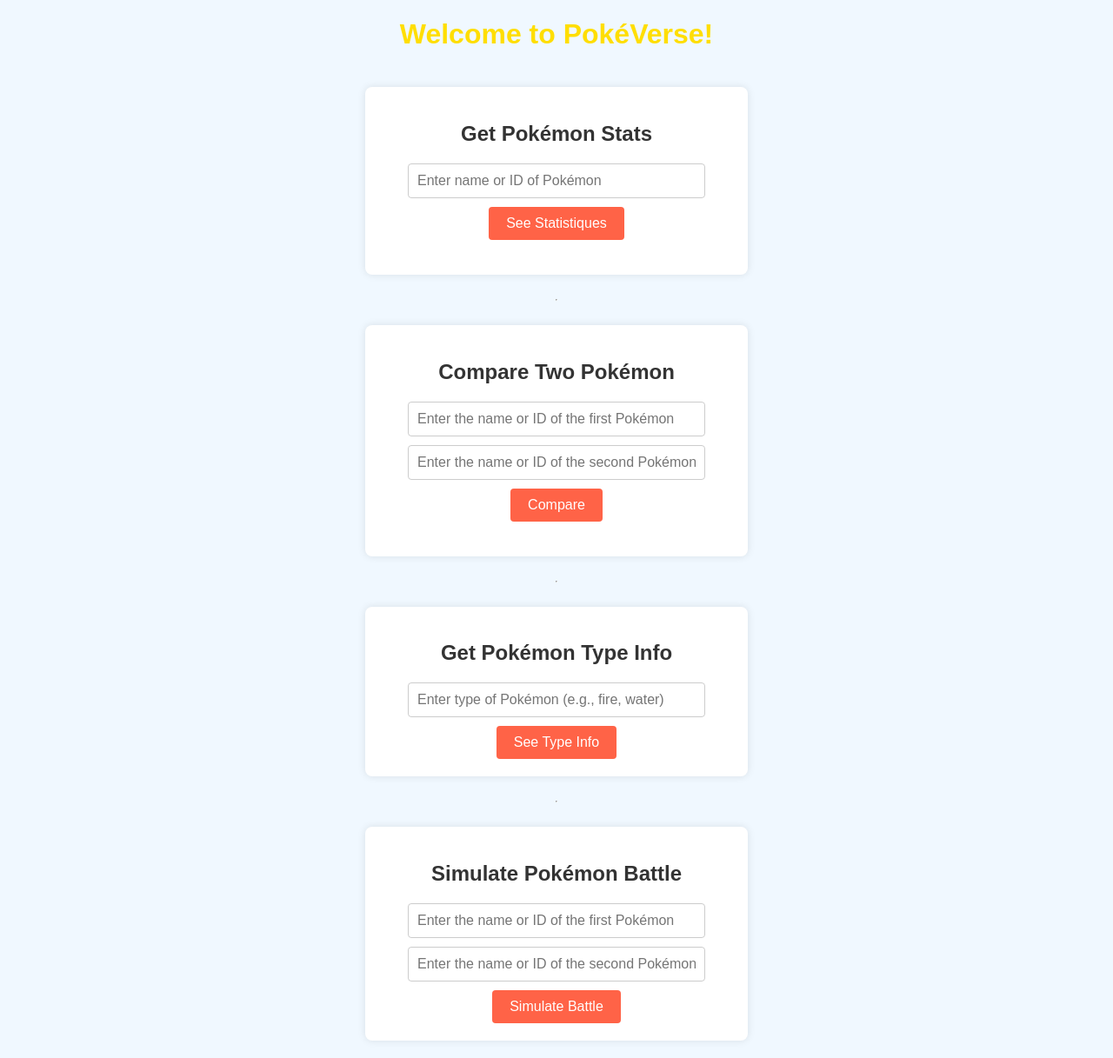
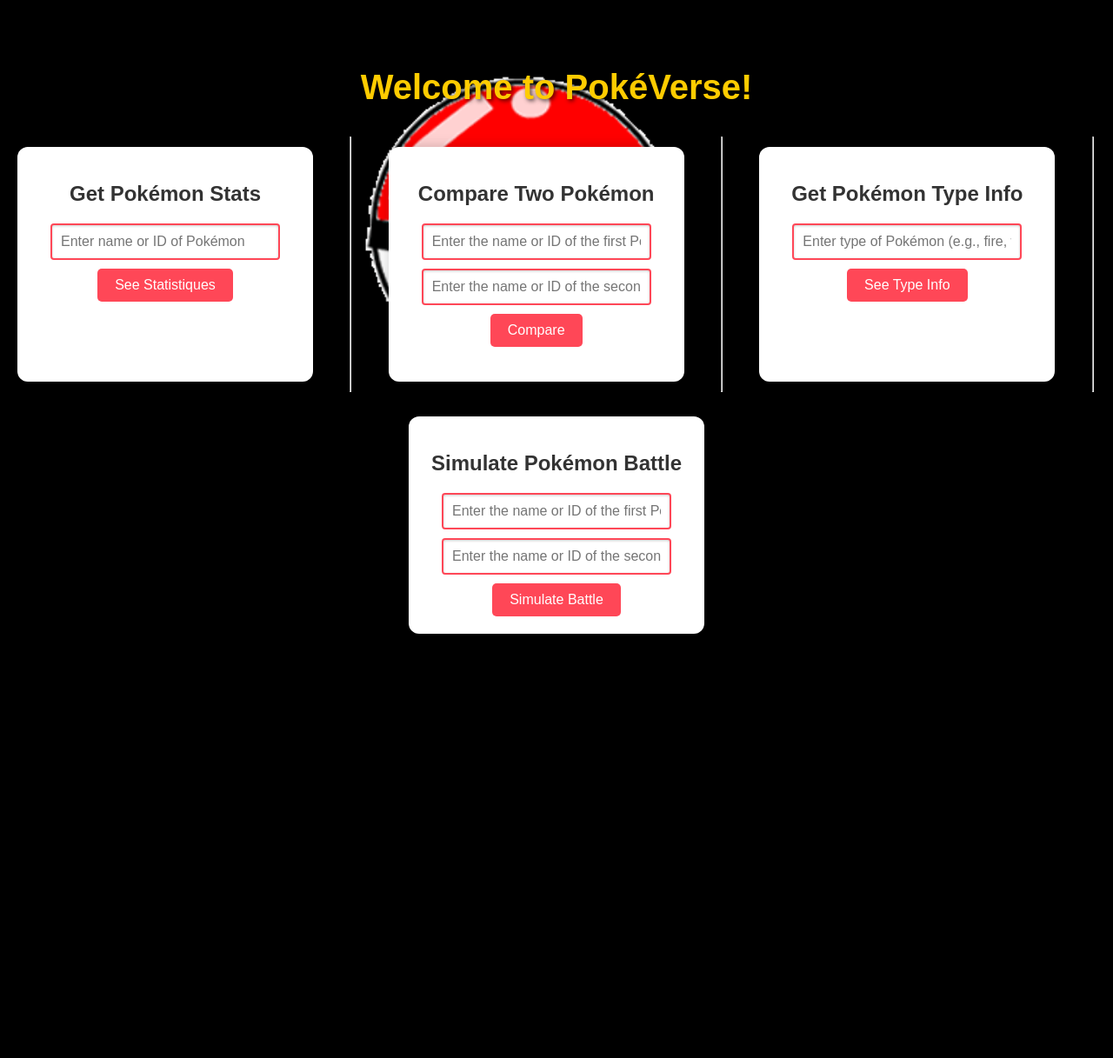
Before and after one commit to jebalisoumaya/PokeAPI, a Flask app: page / in a window 1280 px wide. Shown: the whole page at 87% size. After the commit the page ends 729 px from the top, so only its background shows below. Run offline with Flask 3, Linux system fonts and the light colour scheme.

Commit message:
final version

```diff
--- a/static/style.css
+++ b/static/style.css
@@ -1,6 +1,8 @@
 body {
-  font-family: Arial, sans-serif;
-  background-color: #f0f8ff;
+  font-family: "Pokemon Solid", Arial, sans-serif;
+  background-color: black;
+  background-image: url("banner12.gif");
+  background-size: cover;
   color: #333;
   margin: 0;
   padding: 0;
@@ -12,16 +14,24 @@ body {
 }
 
 h1 {
-  color: rgb(255, 222, 0);
+  color: #ffcc00; /* Yellow for the title */
+  text-shadow: 2px 2px 5px rgba(0, 0, 0, 0.7);
+  font-size: 2.5rem;
+}
+
+.container {
+  display: flex; /* Align sections next to each other */
+  flex-wrap: wrap; /* Allows sections to wrap if necessary */
+  justify-content: center; /* Centers the sections horizontally */
 }
 
 section {
-  margin: 20px 0;
+  margin: 20px;
   padding: 20px;
-  background-color: white;
-  border-radius: 8px;
-  box-shadow: 0 0 10px rgba(0, 0, 0, 0.1);
-  width: 400px;
+  background-color: white; /* White for the section background */
+  border-radius: 12px; /* Rounded corners */
+  box-shadow: 0 0 15px rgba(0, 0, 0, 0.2);
+  width: 300px; /* Adjusted width to fit in row */
   text-align: center;
 }
 
@@ -29,34 +39,38 @@ input[type="text"] {
   padding: 10px;
   width: 80%;
   margin-bottom: 10px;
-  border: 1px solid #ccc;
+  border: 2px solid #ff4757; /* Red border for input */
   border-radius: 4px;
   font-size: 16px;
+  box-shadow: inset 0 1px 3px rgba(0, 0, 0, 0.2);
 }
 
 button {
   padding: 10px 20px;
-  background-color: #ff6347;
+  background-color: #ff4757; /* Red for the button */
   color: white;
   border: none;
-  border-radius: 4px;
+  border-radius: 5px;
   cursor: pointer;
   font-size: 16px;
-  transition: background-color 0.3s ease;
+  transition: background-color 0.3s ease, transform 0.2s ease;
 }
 
 button:hover {
-  background-color: #ff4500;
+  background-color: #ffcc00; /* Yellow for hover, mimicking the Pokéball button */
+  transform: scale(1.05);
 }
 
 #result-single,
 #result-compare {
   margin-top: 20px;
   text-align: left;
+  font-size: 1.1rem;
 }
 
 h3 {
-  color: #4682b4;
+  color: #2f54eb; /* Blue for headings */
+  text-shadow: 1px 1px 3px rgba(0, 0, 0, 0.5);
 }
 
 p {
--- a/templates/index.html
+++ b/templates/index.html
@@ -4,13 +4,12 @@
     <meta charset="UTF-8" />
     <meta name="viewport" content="width=device-width, initial-scale=1.0" />
     <title>Pokémon Stats</title>
-    <!-- Utilisation de url_for pour lier le fichier CSS -->
+
     <link
       rel="stylesheet"
       href="{{ url_for('static', filename='style.css') }}"
     />
     <script>
-      // Fonction pour récupérer les statistiques du Pokémon
       async function fetchPokemonStats() {
         const pokemonName = document.getElementById("pokemon-input").value;
         const response = await fetch(`/pokemon/${pokemonName}`);
@@ -29,7 +28,6 @@
         }
       }
 
-      // Fonction pour comparer deux Pokémon
       async function comparePokemons() {
         const pokemon1 = document.getElementById("pokemon1-input").value;
         const pokemon2 = document.getElementById("pokemon2-input").value;
@@ -58,7 +56,6 @@
         }
       }
 
-      // Fonction pour récupérer les informations sur un type de Pokémon
       async function fetchPokemonByType() {
         const typeName = document.getElementById("type-input").value;
         const response = await fetch(`/type/${typeName}`);
@@ -86,7 +83,6 @@
         }
       }
 
-      // Fonction pour simuler un combat entre deux Pokémon
       async function simulateBattle() {
         const pokemon1 = document.getElementById("battle-pokemon1-input").value;
         const pokemon2 = document.getElementById("battle-pokemon2-input").value;
@@ -118,7 +114,6 @@
         `;
       }
 
-      // Fonction pour récupérer les statistiques du Pokémon pour le combat
       async function fetchPokemonStatsForBattle(pokemon) {
         const response = await fetch(`/pokemon/${pokemon}`);
         if (response.status === 200) {
@@ -128,14 +123,14 @@
             attack: data.attack,
           };
         }
-        return null; // Pokémon not found
+        return null;
       }
     </script>
   </head>
   <body>
     <h1>Welcome to PokéVerse!</h1>
 
-    <!-- Search Pokémon by id or name -->
+    <div class="container">
       <section>
         <h2>Get Pokémon Stats</h2>
         <input
@@ -149,7 +144,6 @@
 
       <hr />
 
-    <!-- Comparing two Pokémon -->
       <section>
         <h2>Compare Two Pokémon</h2>
         <input
@@ -168,7 +162,6 @@
 
       <hr />
 
-    <!-- Search Pokémon by type -->
       <section>
         <h2>Get Pokémon Type Info</h2>
         <input
@@ -182,7 +175,6 @@
 
       <hr />
 
-    <!-- Simulating a battle between two Pokémon -->
       <section>
         <h2>Simulate Pokémon Battle</h2>
         <input
@@ -198,5 +190,6 @@
         <button onclick="simulateBattle()">Simulate Battle</button>
         <div id="result-battle"></div>
       </section>
+    </div>
   </body>
 </html>
```
Also changed, not shown: static/banner.png (added), static/banner12.gif (added), static/banner3.png (added), templates/banner1.gif (added). Lines whose indentation alone changed are shown as unchanged.
